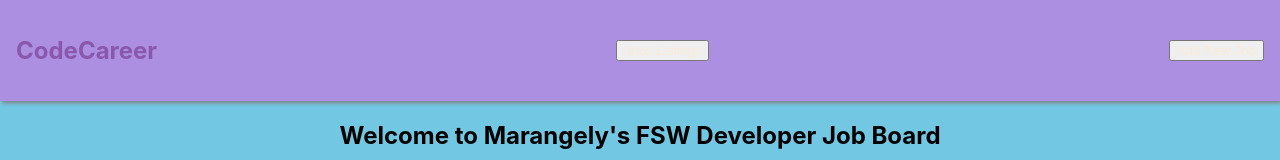
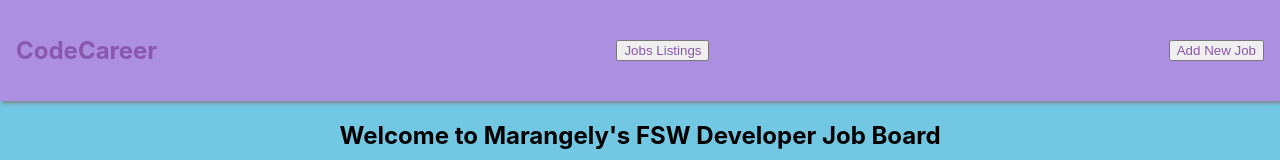
Before and after one commit to MarangelyRosas/job_frontend, a React (Create React App) app: page / in a window 1280 px wide. Shown: the top 160 px of the page. Built offline with nearby package versions, Linux system fonts and the light colour scheme; no server answers.

Commit message:
style updates/edits

```diff
--- a/src/index.css
+++ b/src/index.css
@@ -21,9 +21,9 @@ a {
   text-decoration: none;
   color: #8957ab;
 }
-button a {
+/* button a {
   color: antiquewhite;
-}
+} */
 
 h4 {
   display: flex;
```
